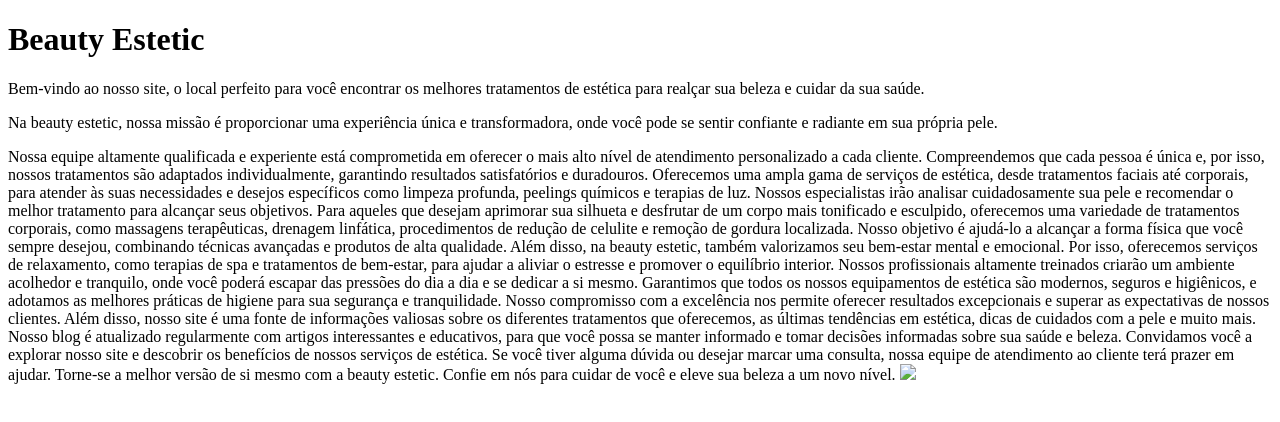
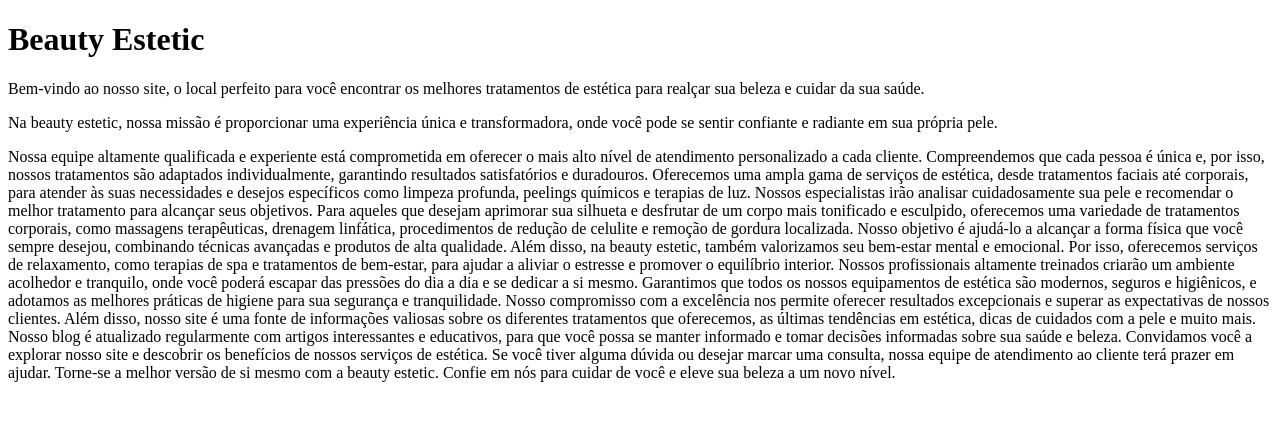
Before and after one commit to letyrodrigues1/minha-pagina-da-internet, a plain HTML site: page index.html in a window 1280 px wide. Drawn offline with Linux system fonts and the light colour scheme.

Commit message:
Update index.html

```diff
--- a/index.html
+++ b/index.html
@@ -35,4 +35,3 @@ Torne-se a melhor versão de si mesmo com a beauty estetic. Confie em nós para
 
 </body>
 </html>
-<img SRC='imagens/Black & White Minimalist Aesthetic Initials Font Logo'jpg/>
```
